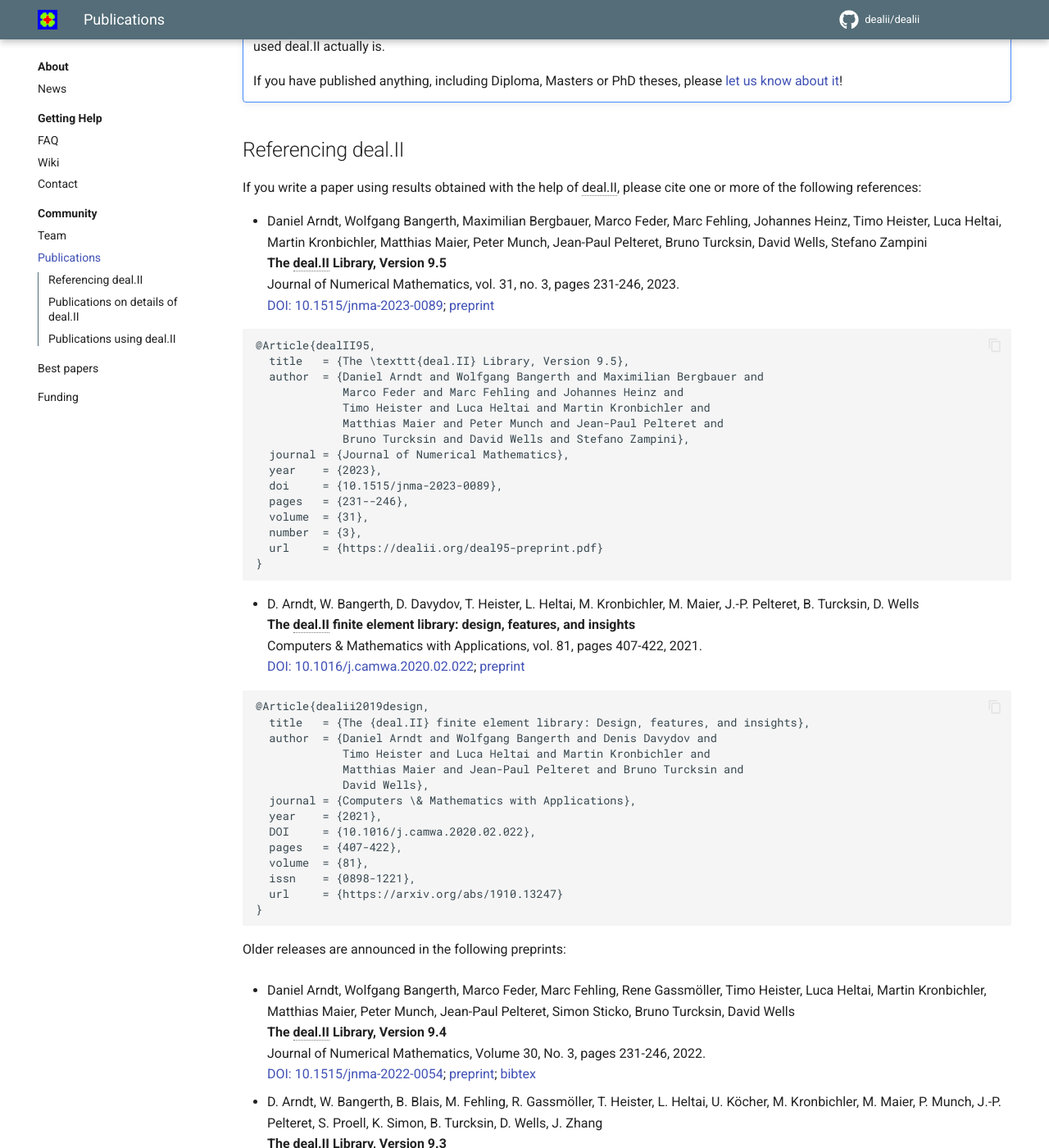
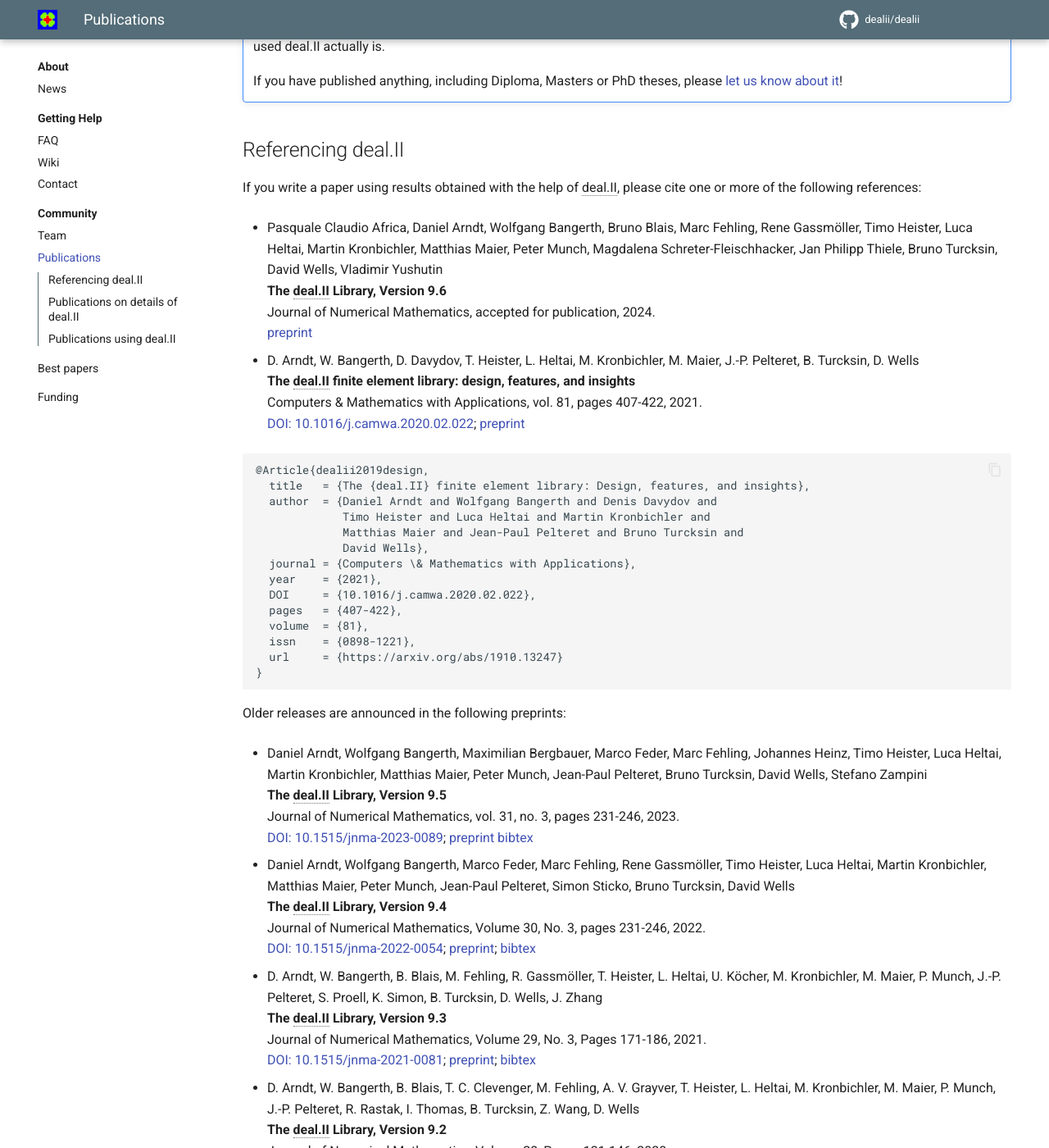
Before and after one commit to dealii/website, an MkDocs documentation site: the page built from docs/community/publications.md, in a window 1280 px wide and 1400 px high, scrolled down 333 px. Shown: the whole window at 82% size. Built offline with MkDocs 1.6.1 and Material for MkDocs 9.7.7, drawn with Linux system fonts in a browser that asks for light colours; nearby versions of some CDN libraries; library files that are not in the unit come from our copies; comment, search, counter and statistics services are not loaded.

Commit message:
Link to the 9.6 release paper.

````diff
--- a/docs/community/publications.md
+++ b/docs/community/publications.md
@@ -28,47 +28,30 @@
       <abbr>deal.II</abbr>, please cite one or more of the following
       references:
 
--       Daniel Arndt,
-        Wolfgang Bangerth,
-        Maximilian Bergbauer,
-        Marco Feder,
-        Marc Fehling,
-        Johannes Heinz,
-        Timo Heister,
-        Luca Heltai,
-        Martin Kronbichler,
-        Matthias Maier,
-        Peter Munch,
-        Jean-Paul Pelteret,
-        Bruno Turcksin,
-        David Wells,
-        Stefano Zampini
+-     Pasquale Claudio Africa,
+      Daniel Arndt,
+      Wolfgang Bangerth,
+      Bruno Blais,
+      Marc Fehling,
+      Rene Gassm&ouml;ller,
+      Timo Heister,
+      Luca Heltai,
+      Martin Kronbichler,
+      Matthias Maier,
+      Peter Munch,
+      Magdalena Schreter-Fleischhacker,
+      Jan Philipp Thiele,
+      Bruno Turcksin,
+      David Wells,
+      Vladimir Yushutin
         <br />
-        <strong>The <abbr>deal.II</abbr> Library, Version 9.5
+        <strong>The <abbr>deal.II</abbr> Library, Version 9.6
         </strong>
         <br>
-        Journal of Numerical Mathematics, vol. 31, no. 3, pages 231-246, 2023.
+        Journal of Numerical Mathematics, accepted for publication, 2024.
         <br>
-        <a href="https://doi.org/10.1515/jnma-2023-0089">DOI: 10.1515/jnma-2023-0089</a>;
-        <a href="https://dealii.org/deal95-preprint.pdf" target="_top">preprint</a>
+        <a href="https://dealii.org/deal96-preprint.pdf" target="_top">preprint</a>
         <br>
-``` bibtex
-@Article{dealII95,
-  title   = {The \texttt{deal.II} Library, Version 9.5},
-  author  = {Daniel Arndt and Wolfgang Bangerth and Maximilian Bergbauer and
-             Marco Feder and Marc Fehling and Johannes Heinz and
-             Timo Heister and Luca Heltai and Martin Kronbichler and
-             Matthias Maier and Peter Munch and Jean-Paul Pelteret and
-             Bruno Turcksin and David Wells and Stefano Zampini},
-  journal = {Journal of Numerical Mathematics},
-  year    = {2023},
-  doi     = {10.1515/jnma-2023-0089},
-  pages   = {231--246},
-  volume  = {31},
-  number  = {3},
-  url     = {https://dealii.org/deal95-preprint.pdf}
-}
-```
 
 -       D. Arndt, W. Bangerth, D. Davydov, T. Heister,
         L. Heltai, M. Kronbichler, M. Maier,
@@ -100,6 +83,32 @@
 ```
 
 Older releases are announced in the following preprints:
+
+-       Daniel Arndt,
+        Wolfgang Bangerth,
+        Maximilian Bergbauer,
+        Marco Feder,
+        Marc Fehling,
+        Johannes Heinz,
+        Timo Heister,
+        Luca Heltai,
+        Martin Kronbichler,
+        Matthias Maier,
+        Peter Munch,
+        Jean-Paul Pelteret,
+        Bruno Turcksin,
+        David Wells,
+        Stefano Zampini
+        <br />
+        <strong>The <abbr>deal.II</abbr> Library, Version 9.5
+        </strong>
+        <br>
+        Journal of Numerical Mathematics, vol. 31, no. 3, pages 231-246, 2023.
+        <br>
+        <a href="https://doi.org/10.1515/jnma-2023-0089">DOI: 10.1515/jnma-2023-0089</a>;
+        <a href="https://dealii.org/deal95-preprint.pdf" target="_top">preprint</a>
+        <a
+          href="https://github.com/dealii/publication-list/blob/86416a8282a9f582e53495c991ce3406dbabe221/publications-2023.bib#L160-L173">bibtex</a>
 
 -       Daniel Arndt,
         Wolfgang Bangerth,
````
